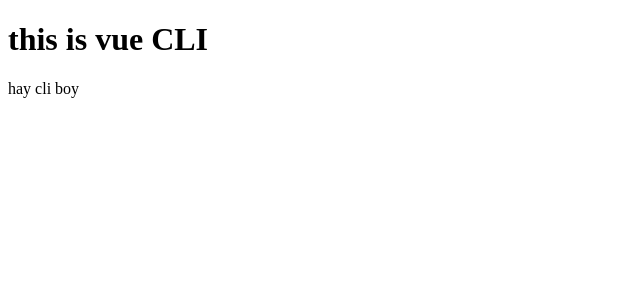
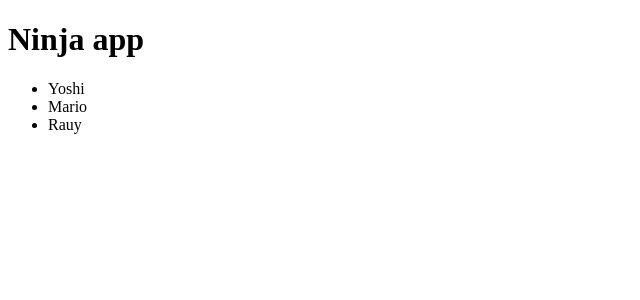
Before and after one commit to shengo333/vuejs2-tut, a Vue app: page / in a window 1280 px wide. Shown: the top 300 px of the page, without its empty margins (0-640 px from the left). Built offline with nearby package versions, Linux system fonts and the light colour scheme.

Commit message:
component nesting

```diff
--- a/public/index.html
+++ b/public/index.html
@@ -11,6 +11,7 @@
     <noscript>
       <strong>We're sorry but <%= htmlWebpackPlugin.options.title %> doesn't work properly without JavaScript enabled. Please enable it to continue.</strong>
     </noscript>
+
     <div id="app"></div>
     <!-- built files will be auto injected -->
   </body>
--- a/src/App.vue
+++ b/src/App.vue
@@ -1,22 +1,22 @@
 <template>
   <div>
     <h1>{{title}}</h1>
-    <p>{{greeting()}}</p>
+    <ninjas></ninjas>
   </div>
 </template>
 
 <script>
 
+import ninjas from './assets/NetNinjas.vue'
+
+
 export default {
+    components:{
+        'ninjas': ninjas
+    },
   data(){
     return{
-      title: 'this is vue CLI'
-    }
-  },
-  methods:{
-    greeting(){
-      return 'hay cli boy'
-      console.log('this is it')
+      title: 'Ninja app'
     }
   }
 }
--- /dev/null
+++ b/src/assets/NetNinjas.vue
@@ -0,0 +1,21 @@
+<template>
+    <ul>
+        <li v-for="beka in bekas" :key="beka">{{beka}}</li>
+    </ul>
+</template>
+
+<script>
+
+export default {
+
+  data(){
+    return{
+      bekas:['Yoshi', 'Mario', 'Rauy']
+    }
+  }
+}
+</script>
+
+<style>
+
+</style>
--- a/src/main.js
+++ b/src/main.js
@@ -1,4 +1,6 @@
-import { createApp } from 'vue'
+import { createApp, VueElement, } from 'vue'
 import App from './App.vue'
 
+
+
 createApp(App).mount('#app')
```
